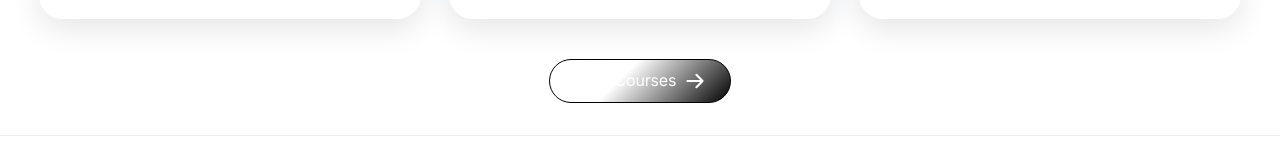
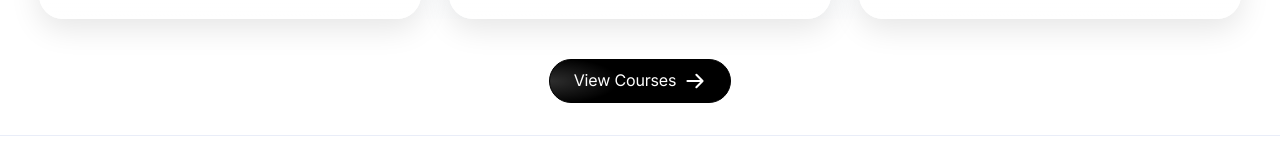
Before and after one commit to MontherAlzamli/lab-zeitlabs, a Next.js app: page / in a window 1280 px wide. In both pictures the pointer is over the link "View Courses". Shown: the part 2521-2674 px from the top of the page. Built offline with nearby package versions, Linux system fonts and the light colour scheme.

Commit message:
fix button style in featured courses section

```diff
--- a/app/globals.css
+++ b/app/globals.css
@@ -143,13 +143,15 @@
 
 /* ─── View Courses button hover ──────────────────────────────────────────── */
 .btn-view-courses {
-  transition: background 0.2s ease, color 0.2s ease;
+  transition: background 0.25s ease, color 0.25s ease;
   color: rgb(0, 0, 0);
   fill: rgb(0, 0, 0);
 }
 
 .btn-view-courses:hover {
-  background: linear-gradient(135deg, rgba(255, 255, 255, 0.18) 0%, rgba(255, 255, 255, 0) 40%, rgb(0, 0, 0) 100%);
+  background:
+    radial-gradient(ellipse 55% 80% at 0% 50%, rgba(255, 255, 255, 0.18) 0%, transparent 70%),
+    rgb(0, 0, 0);
   border-color: rgb(0, 0, 0);
 }
 
```
